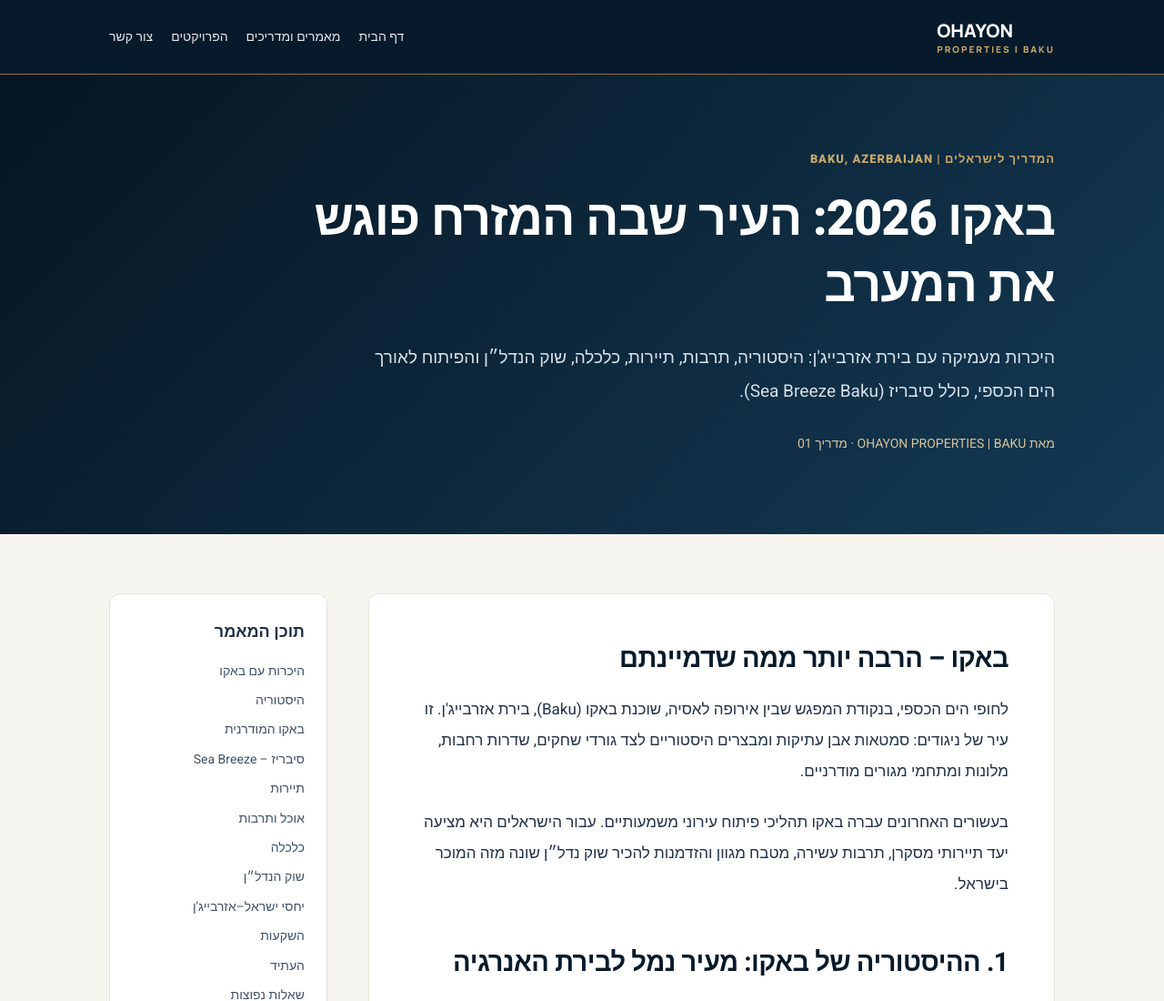
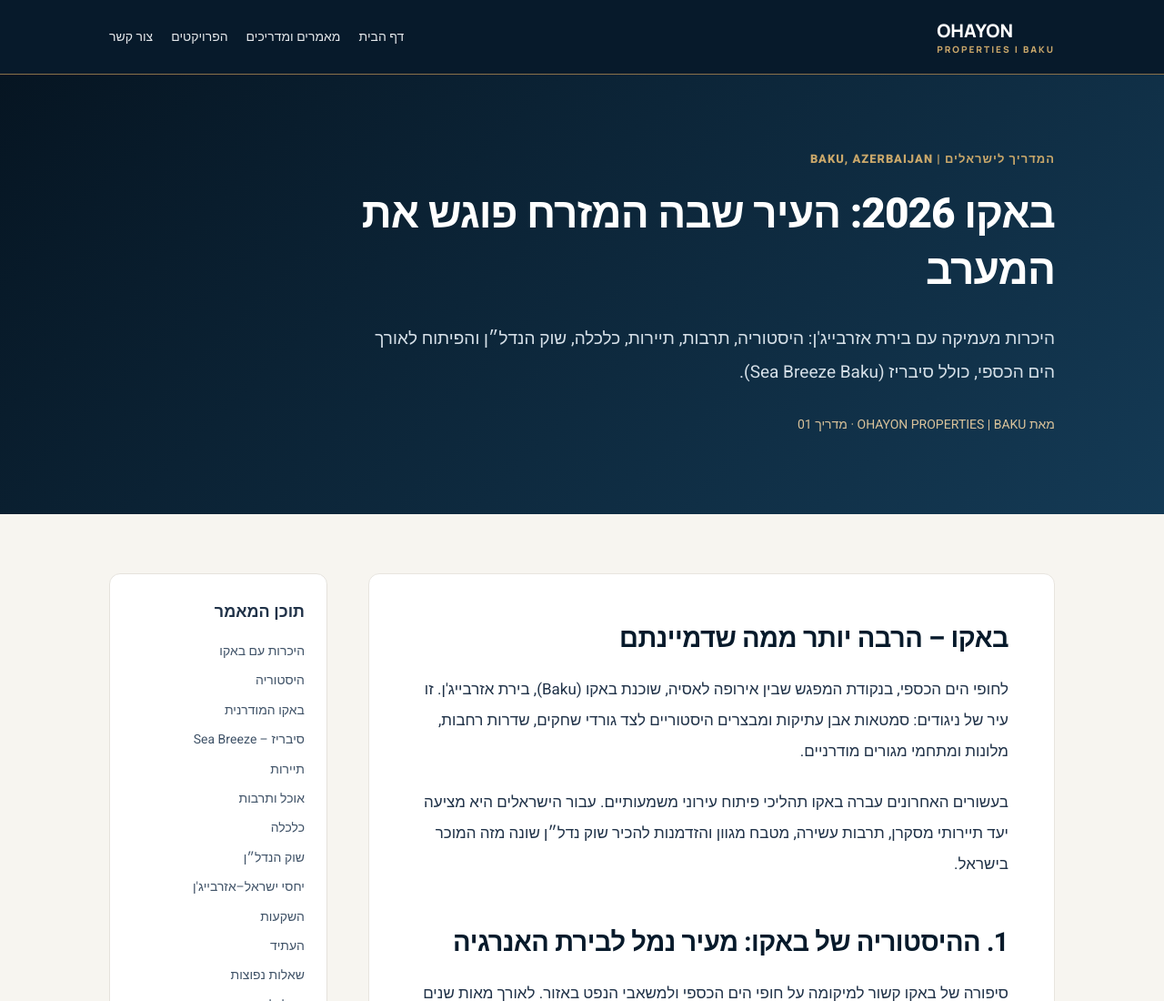
Before and after one commit to avi1322435RE/seabreeze-il-images, a plain HTML site: page baku-guide-2026.html in a window 1280 px wide. Shown: the top 1100 px of the page at 91% size. Drawn offline with Linux system fonts and the light colour scheme.

Commit message:
Update baku-guide-2026.html

```diff
--- a/baku-guide-2026.html
+++ b/baku-guide-2026.html
@@ -34,8 +34,7 @@ header{background:var(--navy);color:white;padding:20px 0;border-bottom:1px solid
 
 h1{
   font-family:'Heebo',sans-serif;
-  font-size:clamp(34px,5vw,54px);
-  font-weight:800;
+font-size:clamp(30px,4vw,46px);  font-weight:800;
   line-height:1.35;
   letter-spacing:-1px;
   color:#ffffff;
```
